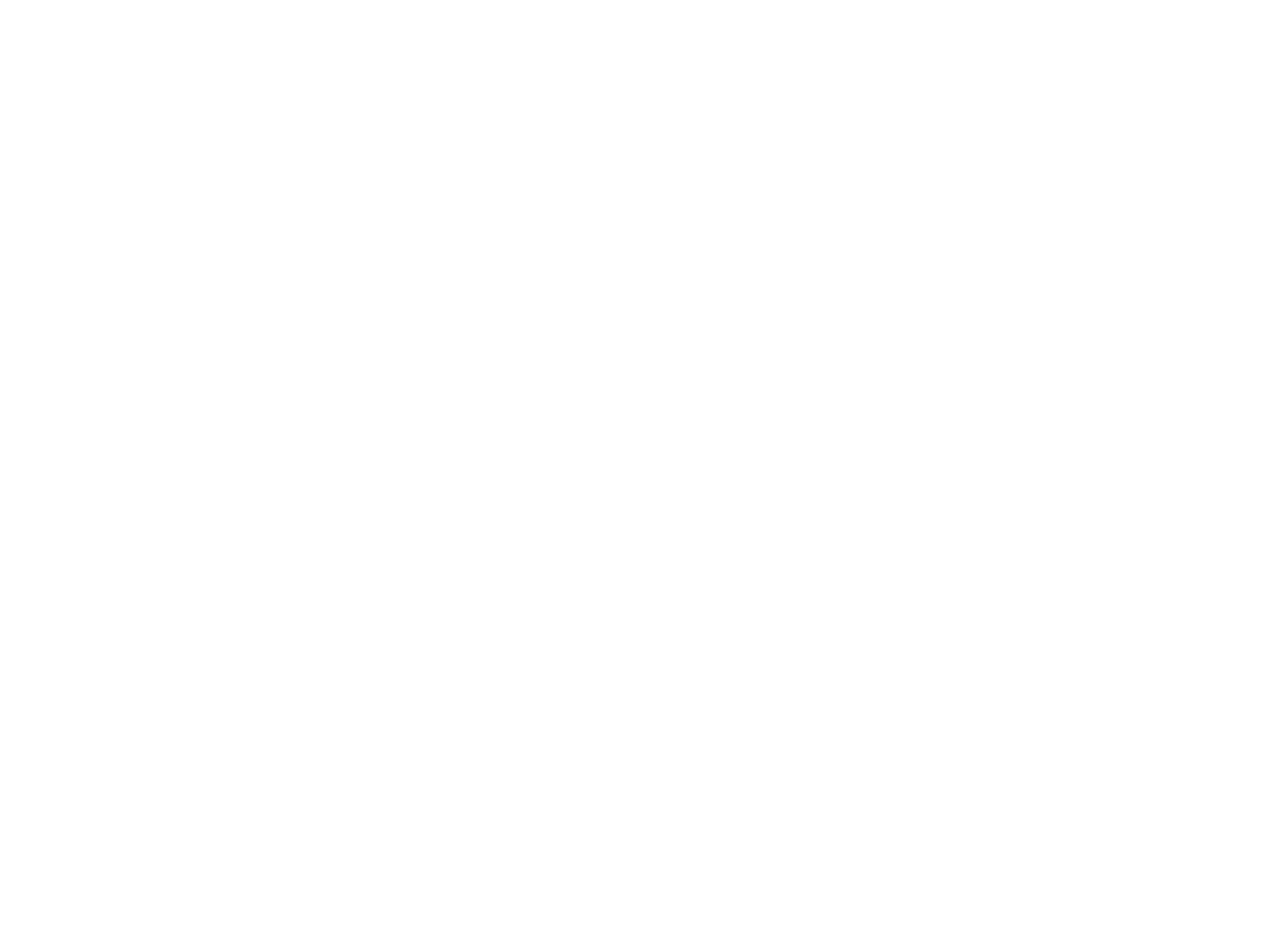
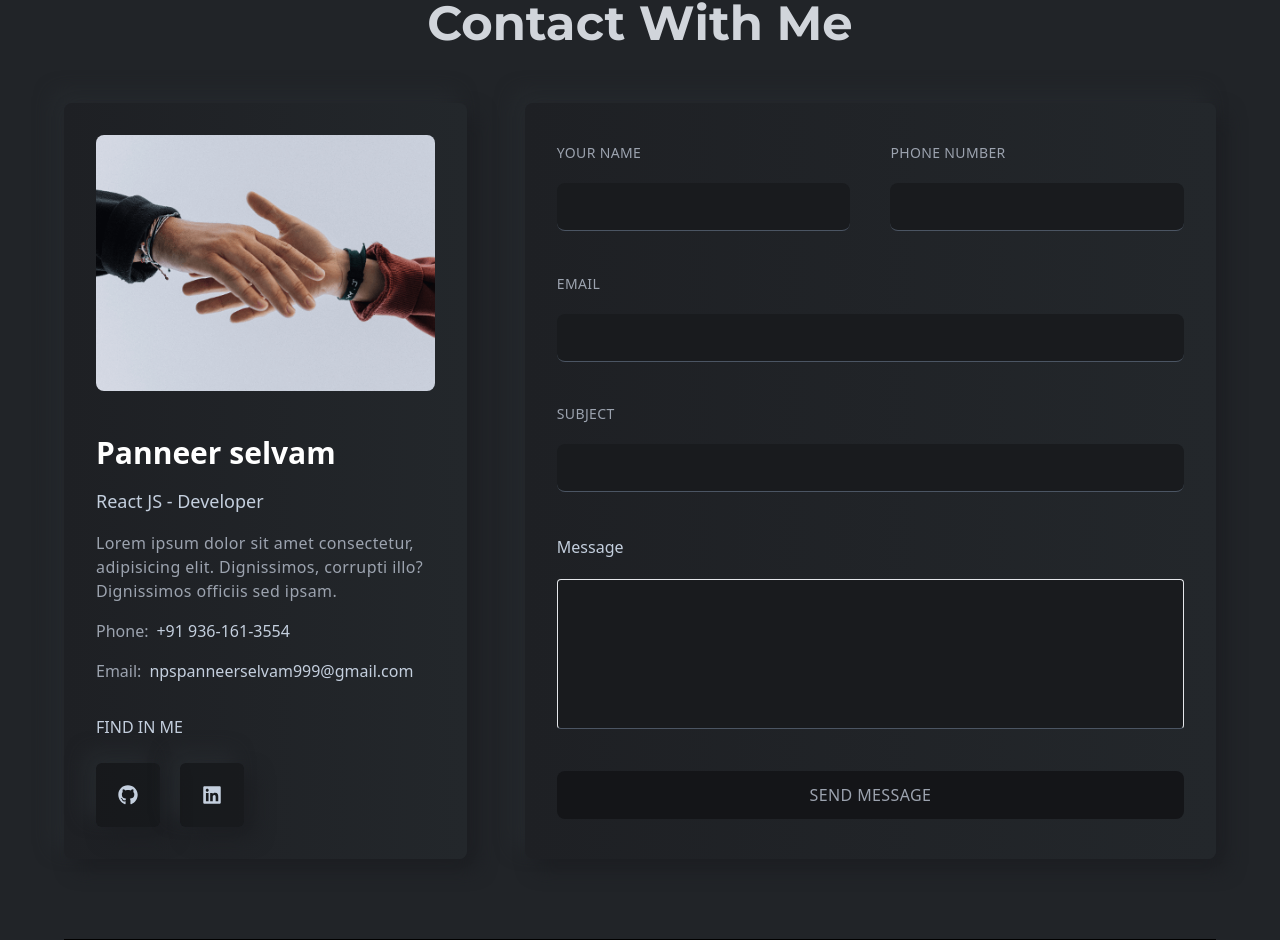
Before and after one commit to panneerselvam999/Portfolio, a React (Vite) app in the folder Portfolio/: page / in a window 1280 px wide. Shown: the part 8906-9846 px from the top of the page. Before the commit the page ends 8789 px from the top, so only its background shows below. Built offline with nearby package versions, Linux system fonts and the light colour scheme; the HTML template or start-up script is replaced by a standard one.

Commit message:
before form validation

```diff
--- a/Portfolio/src/App.jsx
+++ b/Portfolio/src/App.jsx
@@ -5,6 +5,7 @@
 import Projects from "./Components/Project/Projects";
 import Resume from "./Components/Resume/Resume";
 import Testimonial from "./Components/Testimonial/Testimonial";
+import Contact from "./Components/Contact/Contact";
 
 const App = () => {
   return (
@@ -16,6 +17,7 @@
         <Projects />
         <Resume />
         <Testimonial />
+        <Contact />
       </div>
     </div>
   );
--- /dev/null
+++ b/Portfolio/src/Components/Contact/Contact.jsx
@@ -0,0 +1,130 @@
+import React from "react";
+import Title from "../Layout/Title";
+import { contactImg } from "../../assets";
+import { FaLinkedin, FaGithub } from "react-icons/fa";
+
+const Contact = () => {
+
+    const handleSubmit = (e) => {
+        e.preventDefault()
+        console.log("Hellow");
+    }
+    return (
+        <section
+            id="contact"
+            className="w-full py-20 border-b-[1px] border-b-black"
+        >
+            <Title title={"Contact"} des={"Contact with me"} />
+
+            <div className="w-full">
+                <div className="w-full h-auto flex justify-between">
+                    <div className="w-[35%] h-full bg-gradient-to-r from-[#1e2024] to-[#23272b] p-8 rounded-lg shadow-shadowOne flex flex-col gap-8 justify-center">
+                        <img
+                            className="w-full h-64 object-cover rounded-lg mb-3"
+                            src={contactImg}
+                            alt="Contact img"
+                        />
+                        <div className="flex flex-col gap-4">
+                            <h3 className="text-3xl font-bold text-white">Panneer selvam</h3>
+                            <p className="text-lg font-normal to-gray-400">
+                                React JS - Developer
+                            </p>
+                            <p className="text-base text-gray-400 tracking-wide">
+                                Lorem ipsum dolor sit amet consectetur, adipisicing elit.
+                                Dignissimos, corrupti illo? Dignissimos officiis sed ipsam.
+                            </p>
+                            <p className="text-base text-gray-400 flex items-center gap-2">
+                                Phone: <span className="text-lightText">+91 936-161-3554</span>
+                            </p>
+                            <p className="text-base text-gray-400 flex items-center gap-2">
+                                Email:{" "}
+                                <span className="text-lightText">
+                                    npspanneerselvam999@gmail.com
+                                </span>
+                            </p>
+                        </div>
+                        <div>
+                            <p>FIND IN ME</p>
+                            <div className="flex gap-5 mt-6">
+                                <span className="bannerIcon">
+                                    <FaGithub />
+                                </span>
+                                <span className="bannerIcon">
+                                    <FaLinkedin />
+                                </span>
+                            </div>
+                        </div>
+                    </div>
+                    <div className="w-[60%] h-hull py-10 bg-gradient-to-r from-[#1e2024] to-[#23272b] flex flex-col gap-8 p-8 rounded-lg shadow-shadowOne">
+                        <form className="w-full h-full flex flex-col justify-between ">
+                            <div className="flex gap-10">
+                                <div className="w-1/2 flex flex-col">
+                                    <label className="contactLable mb-5" htmlFor="name">
+                                        Your name
+                                    </label>
+                                    <input className="contactInput" type="text" id="name" />
+                                </div>
+                                <div className="w-1/2 flex flex-col">
+                                    <label className="contactLable mb-5" htmlFor="tel">
+                                        Phone number
+                                    </label>
+                                    <input className="contactInput" type="tel" id="tel" />
+                                </div>
+                            </div>
+                            <div className="flex flex-col  ">
+                                <label className="contactLable mb-5" htmlFor="email">
+                                    Email
+                                </label>
+                                <input className="contactInput" type="mail" id="email" />
+                            </div>
+                            <div className="flex flex-col  ">
+                                <label className="contactLable mb-5" htmlFor="subject">
+                                    subject
+                                </label>
+                                <input className="contactInput" type="text" id="subject" />
+                            </div>
+                            <div className="flex flex-col">
+                                <label className="contactLabel mb-5" htmlFor="message">
+                                    Message
+                                </label>
+                                <textarea
+                                    className="contactTextArea w-full h-[150px] p-2 border rounded resize-none"
+                                    name="message"
+                                    id="message"
+                                />
+                            </div>
+                            <button onClick={handleSubmit} className="w-full h-12 bg-[#141518] rounded-lg text-base text-gray-400 tracking-wide uppercase hover:text-white duration-300 hover:border-[1px] hover:border-designColor border-transparent">Send Message</button>
+                        </form>
+                    </div>
+                </div>
+            </div>
+        </section>
+    );
+};
+
+export default Contact;
+
+{
+    /* <form className="w-full flex flex-col space-y-reverse">
+          <div className="flex flex-col space-y-1">
+              <label htmlFor="name">Your name</label>
+              <input type="text" id="name" className="p-1" />
+          </div>
+          <div className="flex flex-col space-y-1">
+              <label htmlFor="tel">Phone number</label>
+              <input type="tel" id="tel" className="p-1" />
+          </div>
+          <div className="flex flex-col space-y-1">
+              <label htmlFor="email">Email</label>
+              <input type="mail" className="p-1" />
+          </div>
+          <div className="flex flex-col space-y-1">
+              <label htmlFor="subject">subject</label>
+              <input type="text" className="p-1" />
+          </div>
+          <div className="flex flex-col space-y-1">
+              <label htmlFor="message">message</label>
+              <textarea name="message" id="message" className="p-1" />
+          </div>
+      </form> */
+}
--- a/Portfolio/src/Components/Testimonial/Testimonial.jsx
+++ b/Portfolio/src/Components/Testimonial/Testimonial.jsx
@@ -4,7 +4,6 @@
 import { testimonialOne, testimonialTwo, quote } from "../../assets/index.js";
 import { RiStarFill } from "react-icons/ri";
 import { HiArrowRight, HiArrowLeft } from "react-icons/hi";
-
 
 function SampleNextArrow(props) {
     const { onClick } = props;
--- a/Portfolio/src/index.css
+++ b/Portfolio/src/index.css
@@ -16,6 +16,17 @@
     .bgOpacity {
         @apply bg-black bg-opacity-40;
     }
+
+    .contactLable {
+        @apply text-sm text-gray-400 uppercase tracking-wide
+    }
+
+    .contactInput {
+        @apply w-full h-12 rounded-lg border-b-[1px] border-b-gray-600 bg-[#191b1e] text-lightText px-4 active:outline-none focus-visible:outline-designColor outline-none focus-visible:border-b-transparent duration-300
+    }
+    .contactTextArea{
+        @apply w-full rounded-lg border-b-[1px] border-b-gray-600 bg-[#191b1e] text-lightText px-4 py-2 active:outline-none focus-visible:outline-designColor outline-none focus-visible:border-b-transparent duration-300 resize-none
+    }
 }
 
 .active {
```
